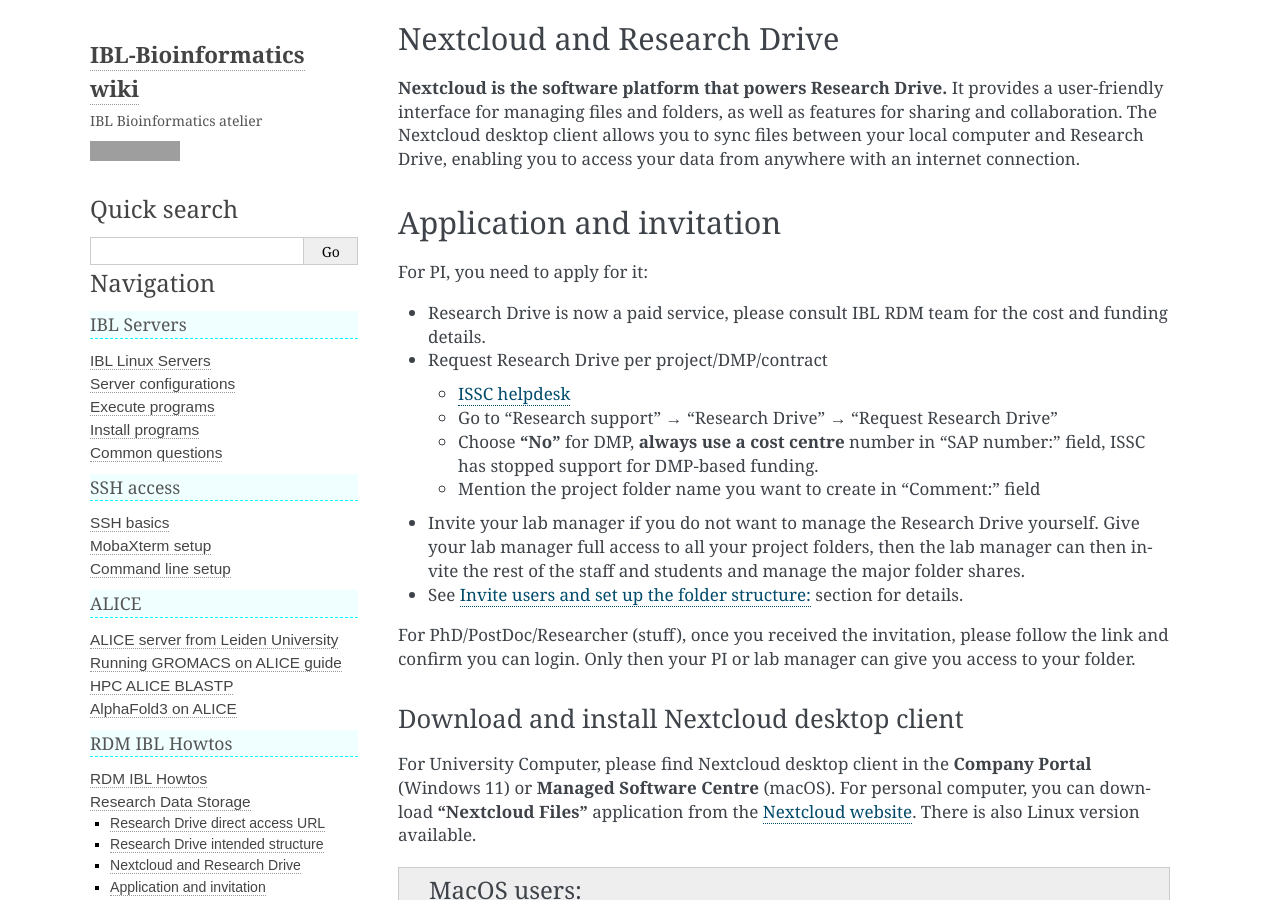
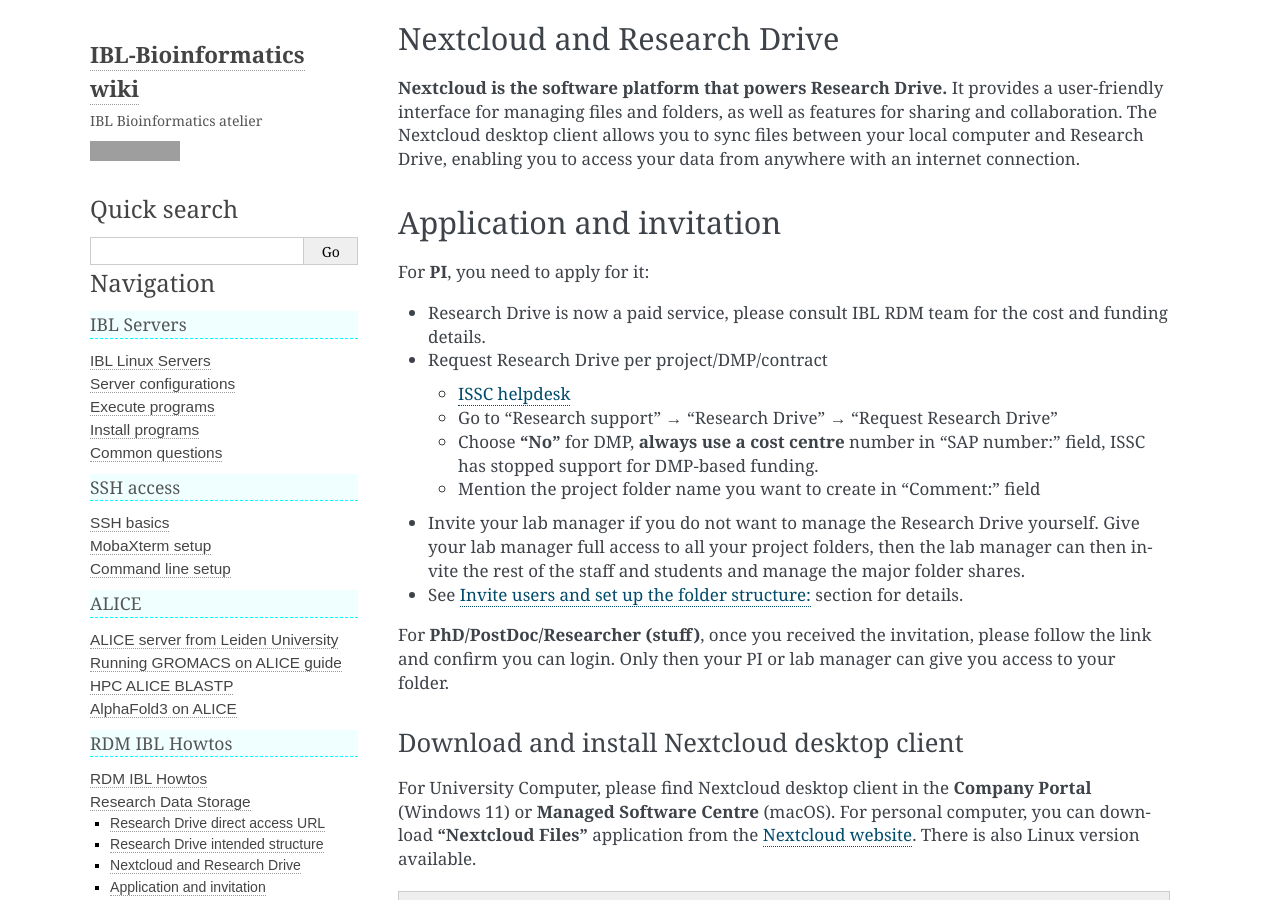
Before and after one commit to IBL-bioinfo/IBL-bioinformatics-wiki, a Sphinx documentation site: the page built from docs/source/rdm_howtos/ResearchDrive.md, in a window 1280 px wide and 900 px high, scrolled down 1376 px. Built offline with Sphinx 7.4.7, drawn with Linux system fonts in a browser that asks for light colours; grey boxes are pictures that could not be loaded.

```diff
--- a/docs/source/rdm_howtos/ResearchDrive.md
+++ b/docs/source/rdm_howtos/ResearchDrive.md
@@ -24,7 +24,7 @@ Research Drive (Nextcloud interface) - [https://universiteitleiden.data.surfsara
 
 ## Application and invitation
 
-For PI, you need to apply for it:
+For **PI**, you need to apply for it:
 - Research Drive is now a paid service, please consult IBL RDM team for the cost and funding details.
 - Request Research Drive per project/DMP/contract
   - [ISSC helpdesk](https://helpdesk.universiteitleiden.nl/)
@@ -34,7 +34,7 @@ For PI, you need to apply for it:
 - Invite your lab manager if you do not want to manage the Research Drive yourself. Give your lab manager full access to all your project folders, then the lab manager can then invite the rest of the staff and students and manage the major folder shares.
 - See [Invite users and set up the folder structure:](#invite-users-and-set-up-the-folder-structure) section for details.
 
-For PhD/PostDoc/Researcher (stuff), once you received the invitation, please follow the link and confirm you can login. Only then your PI or lab manager can give you access to your folder.
+For **PhD/PostDoc/Researcher (stuff)**, once you received the invitation, please follow the link and confirm you can login. Only then your PI or lab manager can give you access to your folder.
 
 ### Download and install Nextcloud desktop client
 
```
